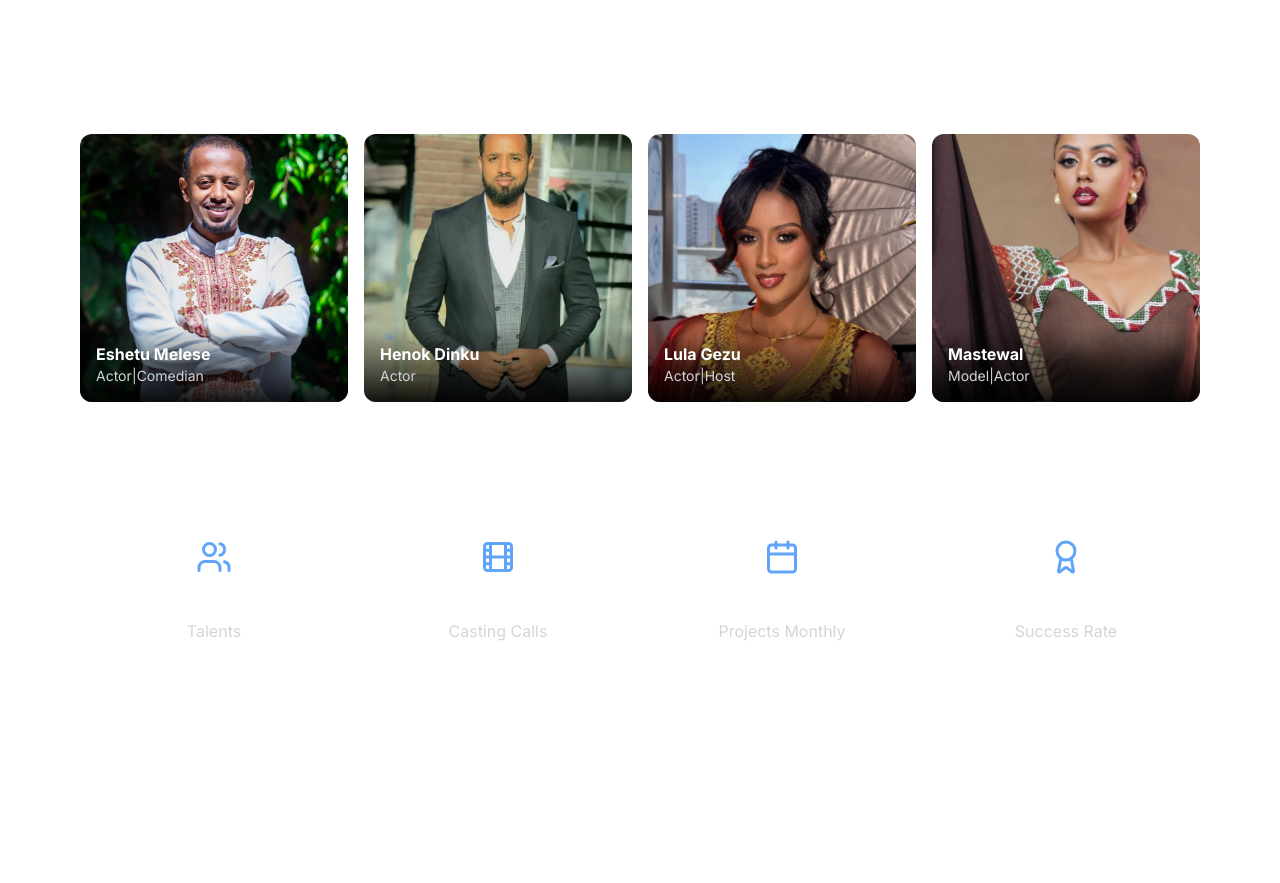
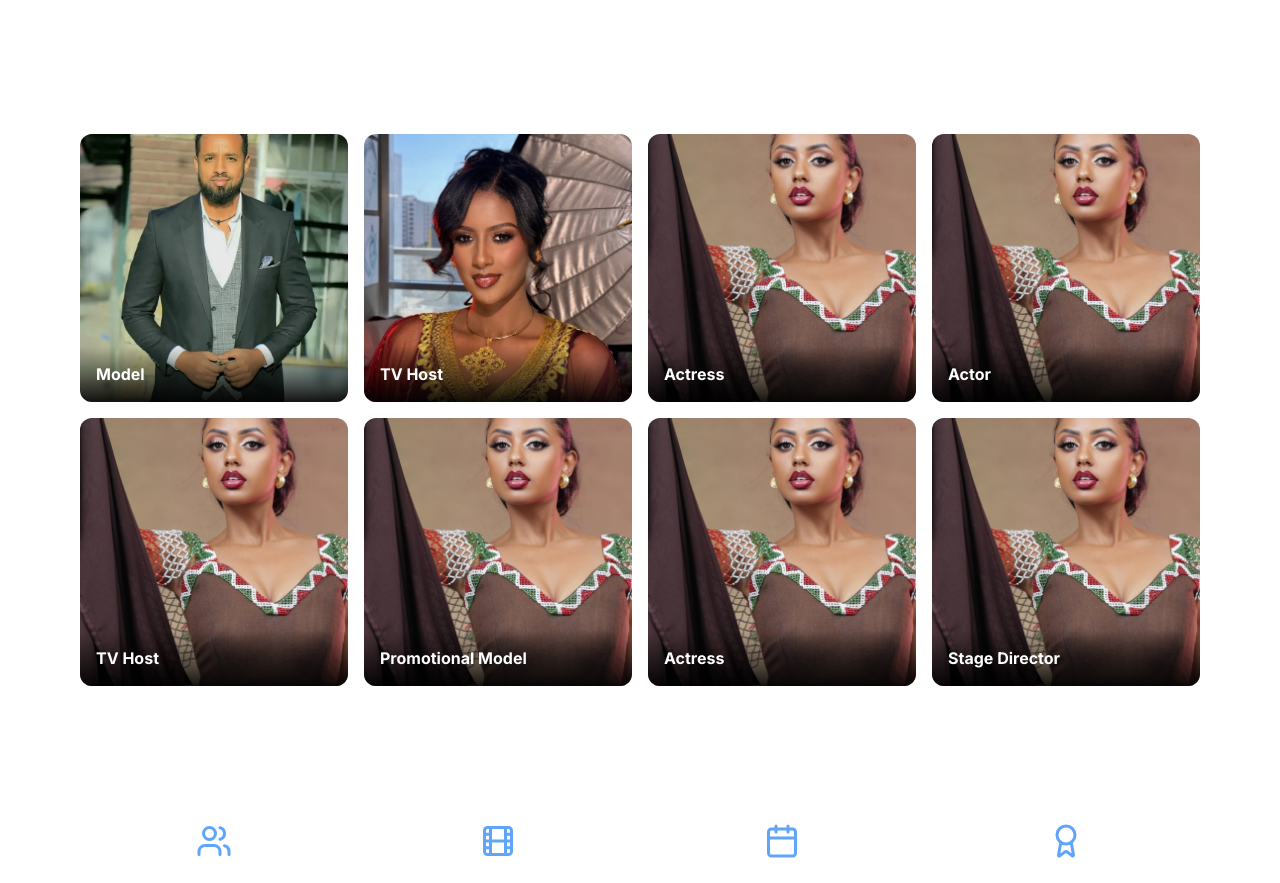
Before and after one commit to Fuadseid/cast-web, a Next.js app: page / in a window 1280 px wide. Shown: the part 740-1623 px from the top of the page. Built offline with nearby package versions, Linux system fonts and the light colour scheme.

Commit message:
fix something

```diff
--- a/app/components/Form.jsx
+++ b/app/components/Form.jsx
@@ -9,11 +9,15 @@ function Form({ title, isExist,position }) {
   const [email, setEmail] = useState('');
   const [emailError, setEmailError] = useState('');
   const [isSubmitting, setIsSubmitting] = useState(false);
+  const [isLoading,setIsloading] = useState(false);
+  const [error, setError] = useState(null);
+
 const USER = 'http://localhost:4000/users';
 
 
 useEffect(() => {
   async function fetchUser() {
+    setIsloading(true);
     try {
       const res = await fetch(USER);
       if (!res.ok) {
@@ -24,7 +28,7 @@ useEffect(() => {
     } catch (err) {
       setError(err.message);
     } finally {
-      setLoading(false);
+      setIsloading(false);
     }
   }
 
--- /dev/null
+++ b/app/components/Loadeing.jsx
@@ -0,0 +1,13 @@
+import { Spinner } from "@heroui/react";
+
+function Loading() {
+  return (
+    <Spinner
+      classNames={{ label: "text-foreground mt-4" }}
+      label="wave"
+      variant="wave"
+    />
+  );
+}
+
+export default Spinner;
--- a/app/page.jsx
+++ b/app/page.jsx
@@ -6,14 +6,18 @@ import { motion } from "framer-motion";
 import { Star, Users, Film, Calendar, Award } from "lucide-react";
 
 const actors = [
-  {
-    name: "Eshetu Melese",
-    image: "Eshetu.jpg",
-    position: "Actor|Comedian",
-  },
-  { name: "Henok Dinku", image: "henok.webp", position: "Actor" },
-  { name: "Lula Gezu", image: "lula.jpg", position: "Actor|Host" },
-  { name: "Mastewal ", image: "Mastewal.jpg", position: "Model|Actor" },
+  { image: "henok.webp", position: "Model" },
+  { image: "lula.jpg", position: "TV Host" },
+  { image: "mastewal.jpg", position: "Actress" },
+  { image: "mastewal.jpg", position: "Actor" },
+  { image: "mastewal.jpg", position: "TV Host" },
+  { image: "mastewal.jpg", position: "Promotional Model" },
+  { image: "mastewal.jpg", position: "Actress" },
+  { image: "mastewal.jpg", position: "Stage Director" }
+
+
+
+
 ];
 
 export default function Home() {
@@ -92,8 +96,7 @@ export default function Home() {
                 alt="Talent profile"
               />
               <div className="absolute bottom-0 left-0 right-0 p-4 bg-gradient-to-t from-black/90 to-transparent">
-                <h3 className="font-bold text-white">{actor.name}</h3>
-                <p className="text-sm text-gray-300">{actor.position}</p>
+                <h3 className="font-bold text-white">{actor.position}</h3>
               </div>
             </div>
           ))}
--- a/package.json
+++ b/package.json
@@ -9,6 +9,7 @@
     "lint": "next lint"
   },
   "dependencies": {
+    "@heroui/spinner": "^2.2.13",
     "@react-oauth/google": "^0.12.1",
     "framer-motion": "^12.6.0",
     "lucide-react": "^0.484.0",
```
Also changed, not shown: 1 other file (tests, documents, lock files or other folders).
